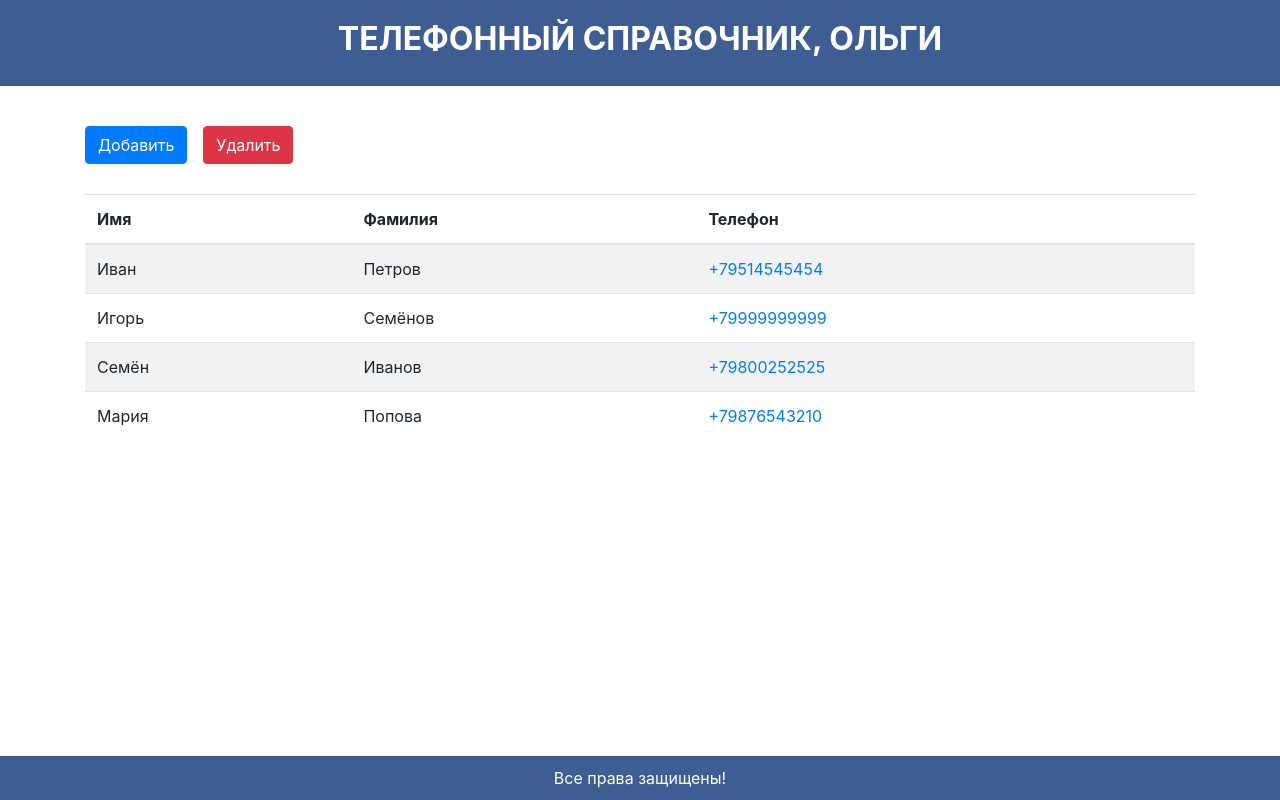
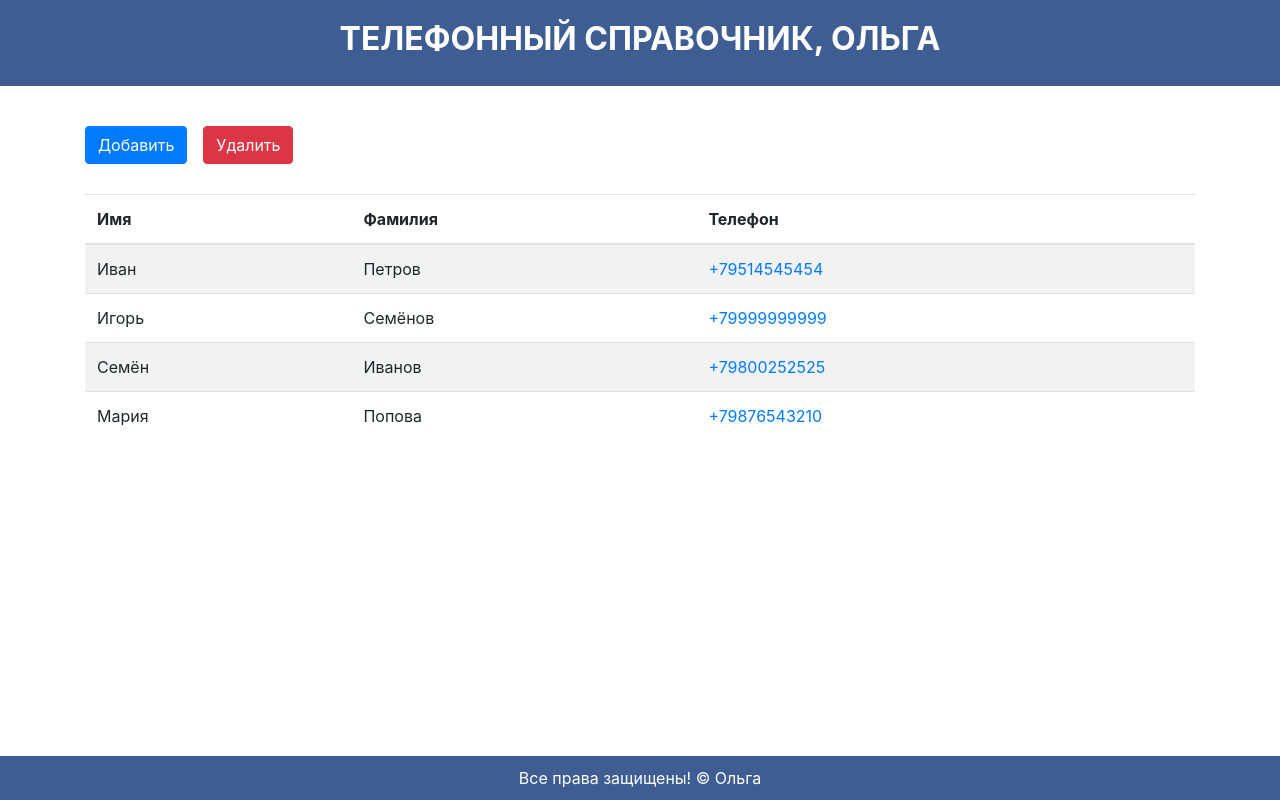
Before and after one commit to NekrasovaOlga/phonebook, a plain HTML site: page index.html in a window 1280 px wide. Drawn offline with nearby package versions, Linux system fonts and the light colour scheme.

Commit message:
Добавлен title в footer

```diff
--- a/index.html
+++ b/index.html
@@ -15,7 +15,7 @@
   <script src="phonebook/script/script.js" defer></script>
   <script>
     document.addEventListener('DOMContentLoaded', () => {
-      phoneBookInit('#app', 'Ольги');
+      phoneBookInit('#app', 'Ольга');
     })
   </script>
 </head>
--- a/phonebook/script/script.js
+++ b/phonebook/script/script.js
@@ -42,10 +42,10 @@ const data = [
     return header;
   };
   // Создание подвала
-  const createFooter = () => {
+  const createFooter = (title) => {
     const footer = document.createElement('footer');
     footer.classList.add('footer');
-    footer.textContent = 'Все права защищены!';
+    footer.textContent = `Все права защищены! © ${title}`;
 
     return footer;
   };
@@ -191,7 +191,7 @@ const data = [
   const renderPhoneBook = (app, title) => {
     const header = createHeader();
     const titleLogo = createLogo(title);
-    const footer = createFooter();
+    const footer = createFooter(title);
     const main = createMain();
     const buttonGroup = createGroupButton([
       {
```
